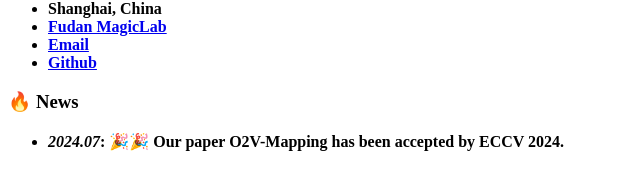
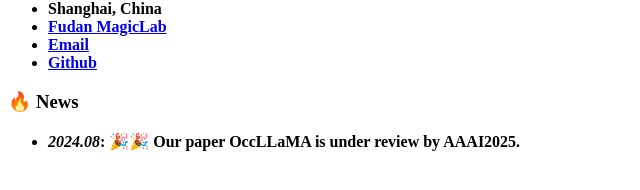
Before and after one commit to Vilonge/Vilonge.github.io, a Jekyll site: the page built from _pages/includes/news.md, in a window 1280 px wide. Shown: the part 473-663 px from the top of the page, without its empty margins (0-640 px from the left). Built offline with Jekyll 4.4.1, drawn with Linux system fonts in a browser that asks for light colours; our own code applies the rules of GitHub Pages for plain Markdown files.

Commit message:
edit news

```diff
--- a/_pages/includes/news.md
+++ b/_pages/includes/news.md
@@ -1,2 +1,2 @@
 # 🔥 **News**
-- *2024.07*: 🎉🎉 Our paper O2V-Mapping has been accepted by ECCV 2024.
+- *2024.08*: 🎉🎉 Our paper OccLLaMA is under review by AAAI2025.
```
